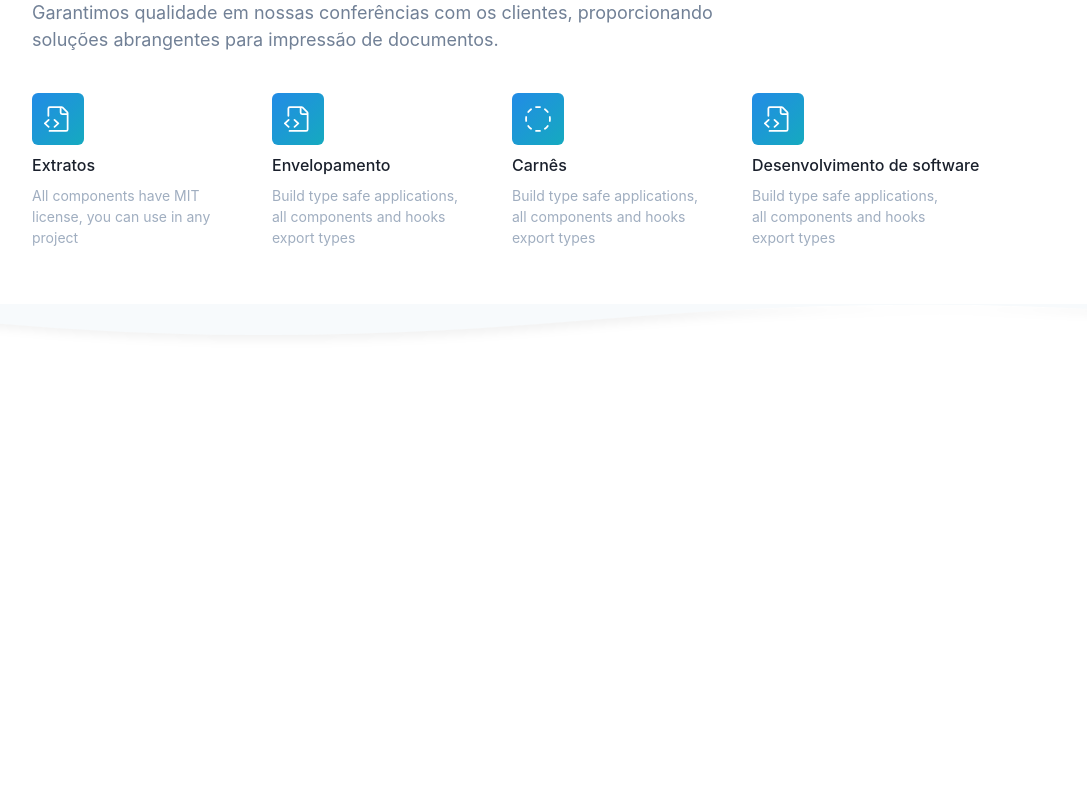
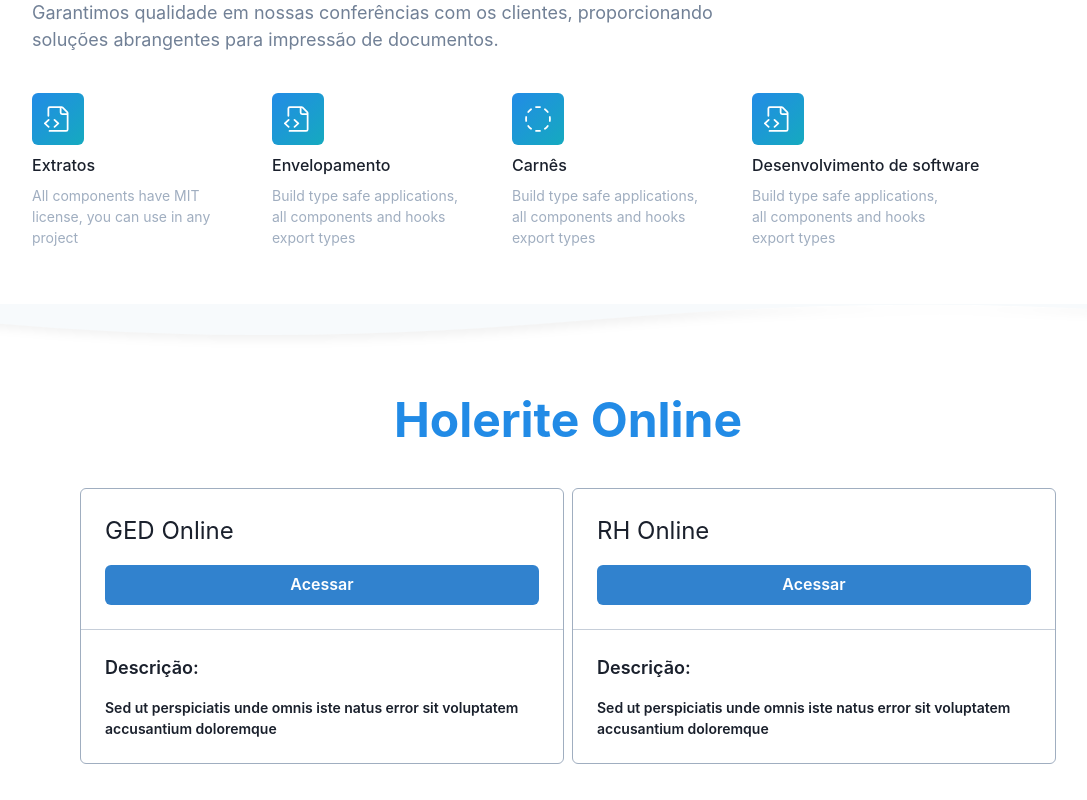
Before and after one commit to ArturHAlves/project-marcosoft, a React (Vite) app: page / in a window 1280 px wide. Shown: the part 289-1089 px from the top of the page, without its empty margins (72-1159 px from the left). Before the commit the page ends 800 px from the top, so only its background shows below. Built offline with nearby package versions, Linux system fonts and the light colour scheme.

Commit message:
feat: Adicionando o componente Holorite

```diff
--- a/src/App.tsx
+++ b/src/App.tsx
@@ -1,4 +1,5 @@
 import Hero from "./components/Hero"
+import Holirite from "./components/Holerite"
 import NavBar from "./components/NavBar"
 
 function App() {
@@ -7,6 +8,7 @@ function App() {
     <>
     <NavBar />
     <Hero />
+    <Holirite />
     </>
   )
 }
--- /dev/null
+++ b/src/components/Holerite.tsx
@@ -0,0 +1,98 @@
+import {
+  chakra,
+  VStack,
+  Text,
+  Container,
+  Box,
+  Button,
+  Divider,
+  SimpleGrid,
+  useColorModeValue,
+} from "@chakra-ui/react";
+
+const plansList = [
+  {
+    title: "GED Online",
+    description: 'Sed ut perspiciatis unde omnis iste natus error sit voluptatem accusantium doloremque'
+  },
+  {
+    title: " RH Online",
+    description: 'Sed ut perspiciatis unde omnis iste natus error sit voluptatem accusantium doloremque'
+  },
+];
+
+const Holirite = () => {
+  return (
+    <Container maxW="5xl" p="6">
+      <chakra.h2
+        fontSize="5xl"
+        color={"#228be6"}
+        fontWeight="bold"
+        textAlign="center"
+        mb={5}
+      >
+        Holerite Online
+      </chakra.h2>
+      <SimpleGrid columns={{ base: 1, md: 2 }} spacing={2} mt={4}>
+        {plansList.map((plan, index) => (
+          <PricingCard key={index} {...plan} />
+        ))}
+      </SimpleGrid>
+    </Container>
+  );
+};
+
+interface PricingCardProps {
+  title: string;
+  description: string;
+}
+
+const PricingCard = ({
+  title,
+  description,
+}: PricingCardProps) => {
+  return (
+    <Box
+      minW={{ base: "xs", sm: "sm" }}
+      border="1px solid"
+      borderColor={useColorModeValue("gray.400", "gray.600")}
+      rounded="md"
+      marginInline="auto"
+      my={3}
+      _hover={{
+        boxShadow: useColorModeValue(
+          "0 4px 6px rgba(160, 174, 192, 0.6)",
+          "0 4px 6px rgba(9, 17, 28, 0.4)"
+        ),
+      }}
+    >
+      <Box p={6}>
+        <chakra.h2 fontSize="2xl" fontWeight="400">
+          {title}
+        </chakra.h2>
+
+        <Button
+          colorScheme="blue"
+          variant="solid"
+          size="md"
+          rounded="md"
+          w="100%"
+          mt={4}
+        >
+          Acessar
+        </Button>
+      </Box>
+      <Divider />
+      <VStack p={6} spacing={4} alignItems="flex-start">
+        <Text fontSize="lg" fontWeight="semibold">
+          Descrição:
+        </Text>
+        <Text fontSize="sm" fontWeight="semibold">
+          {description}
+        </Text>
+      </VStack>
+    </Box>
+  );
+};
+
+export default Holirite;
```
